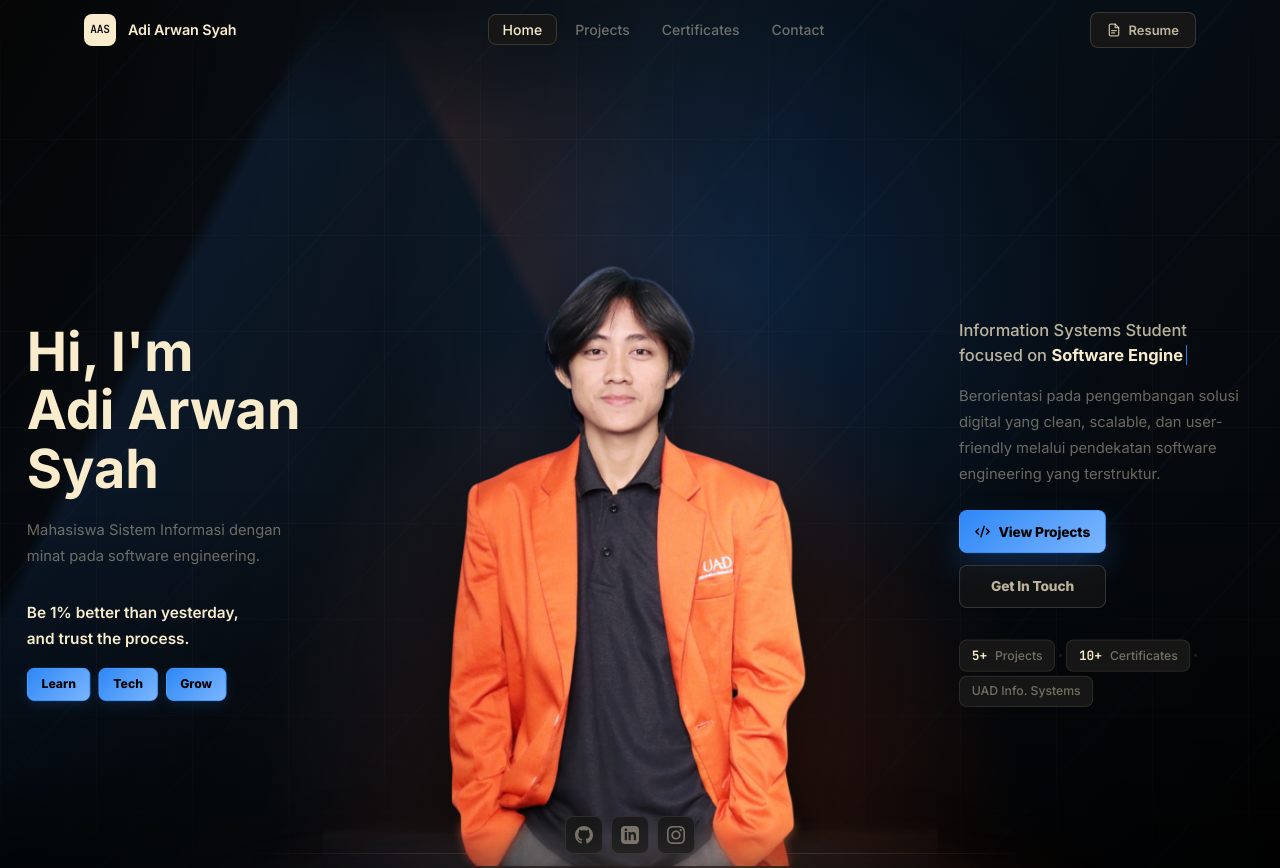
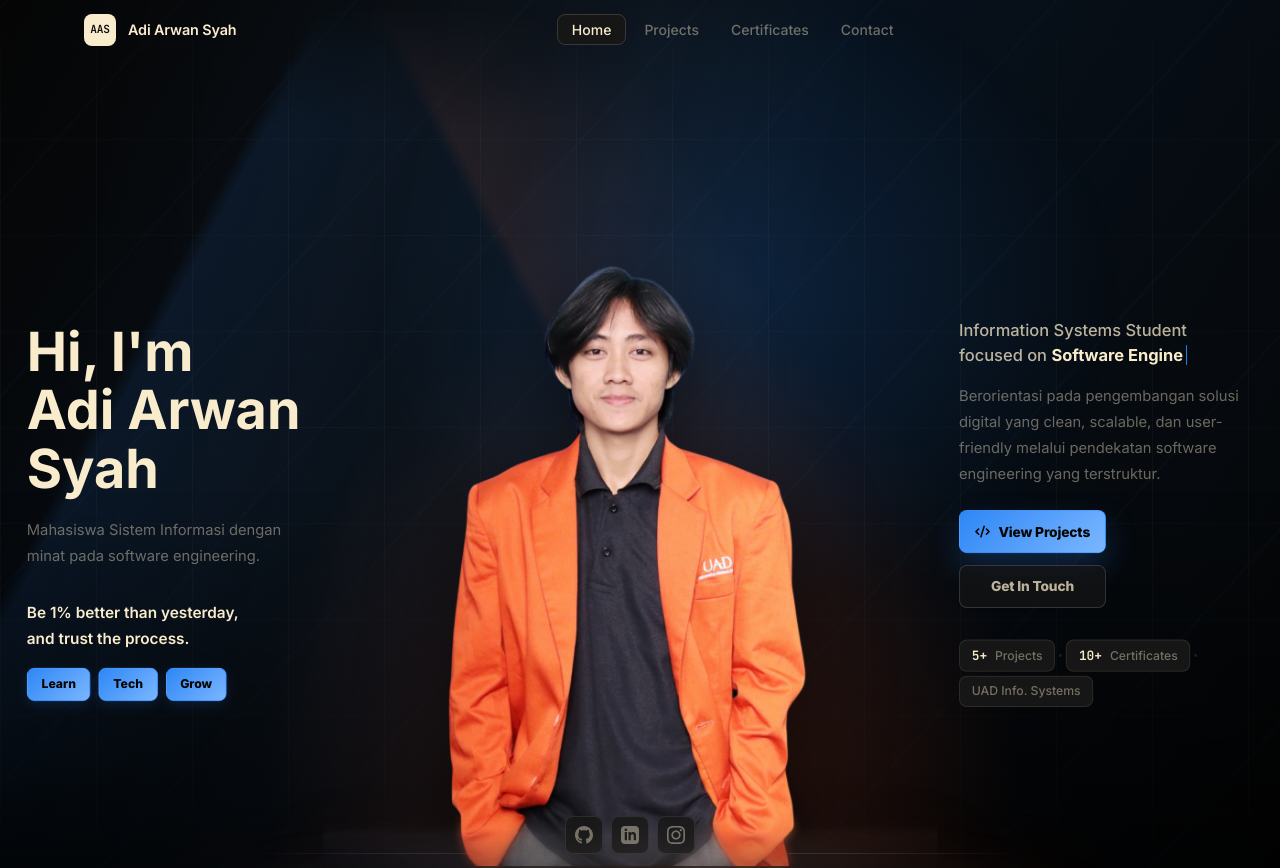
Before and after one commit to wannnn27/myportofolio, a React (Vite) app: page / in a window 1280 px wide. Shown: the top 868 px of the page. Built offline with nearby package versions, Linux system fonts and the light colour scheme.

Commit message:
chore: temporarily deactivate resume links

```diff
--- a/src/components/Footer.jsx
+++ b/src/components/Footer.jsx
@@ -25,11 +25,11 @@ const Footer = () => {
               <li><a href="#home">Home</a></li>
               <li><a href="#projects">Projects</a></li>
               <li><a href="#contact">Contact</a></li>
-              <li>
+              {/* <li>
                 <a href="/Adi-Arwan-Syah-Resume.html" target="_blank" rel="noopener noreferrer">
                   Resume
                 </a>
-              </li>
+              </li> */}
             </ul>
           </div>
 
--- a/src/components/Navbar.jsx
+++ b/src/components/Navbar.jsx
@@ -54,7 +54,7 @@ const Navbar = () => {
               </a>
             </li>
           ))}
-          <li className="nav-mobile-resume">
+          {/* <li className="nav-mobile-resume">
             <a
               href="/Adi-Arwan-Syah-Resume.html"
               target="_blank"
@@ -64,10 +64,10 @@ const Navbar = () => {
             >
               Resume
             </a>
-          </li>
+          </li> */}
         </ul>
 
-        <div className="nav-actions">
+        {/* <div className="nav-actions">
           <a
             href="/Adi-Arwan-Syah-Resume.html"
             target="_blank"
@@ -83,7 +83,7 @@ const Navbar = () => {
             </svg>
             Resume
           </a>
-        </div>
+        </div> */}
 
         <button
           className={`nav-toggle ${isOpen ? 'active' : ''}`}
```
